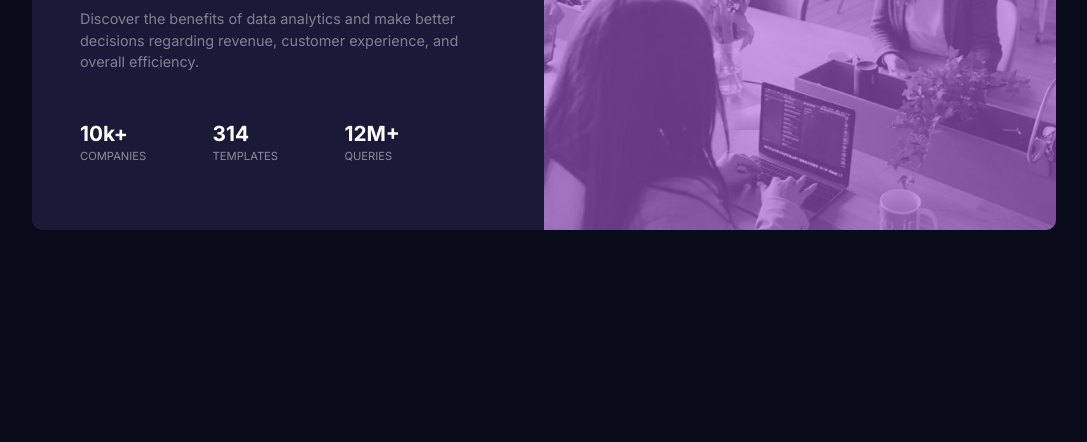
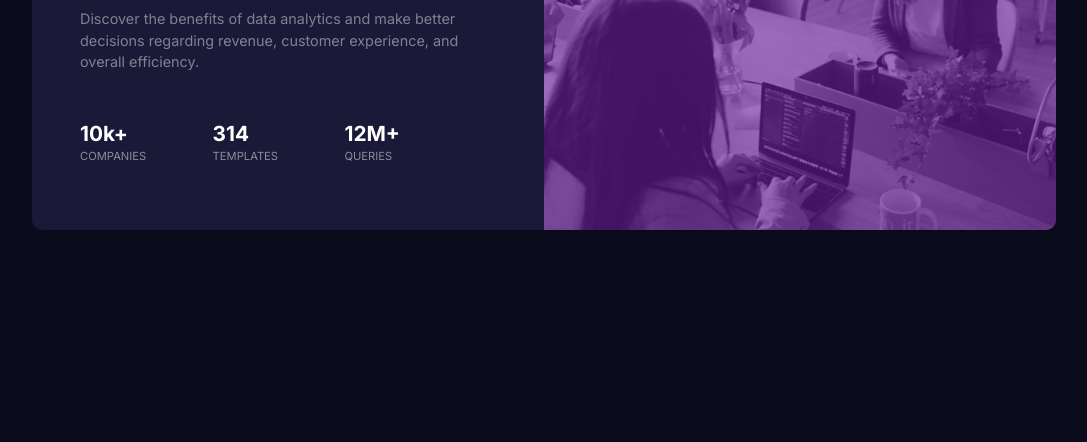
Before and after one commit to abhishek-baliyan-dev/Frontend-mentor-challenge-Stats-preview-card-component, a plain HTML site: page index.html in a window 1280 px wide. Shown: the part 358-800 px from the top of the page, without its empty margins (96-1183 px from the left). Drawn offline with Linux system fonts and the light colour scheme.

Commit message:
Css overlay using ::after

```diff
--- a/index.html
+++ b/index.html
@@ -15,7 +15,6 @@
   <main>
     <div class="main-img">
       <img src="./images/image-header-mobile.jpg" alt="" width="200" height="200">
-      <div class="overlay"></div>
     </div>
     <div class="container">
       <div class="content">
--- a/style.css
+++ b/style.css
@@ -48,16 +48,17 @@ main {
 .main-img img {
     width: 100%;
     height: auto;
-
 }
 
-.overlay {
+.main-img::after {
+    content: '';
+    position: absolute;
+    top: 0;
+    left: 0;
+    background:hsl(277deg 67.33% 35.58% / 63%);
     width: 100%;
     height: 100%;
-    background-color: var(--accent);
-    position: absolute;
-    top: 0;
-    opacity: 0.6;
+    z-index: 1;
 }
 
 .content {
```
